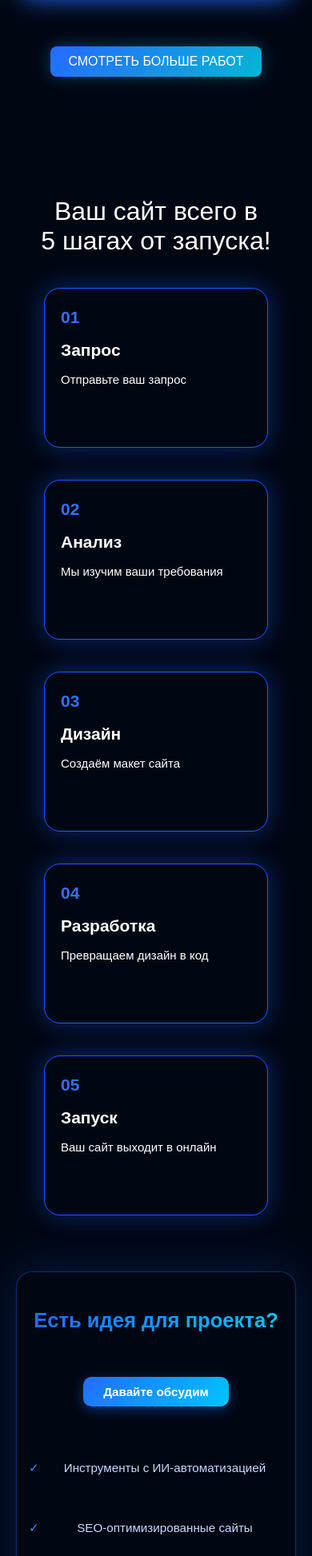
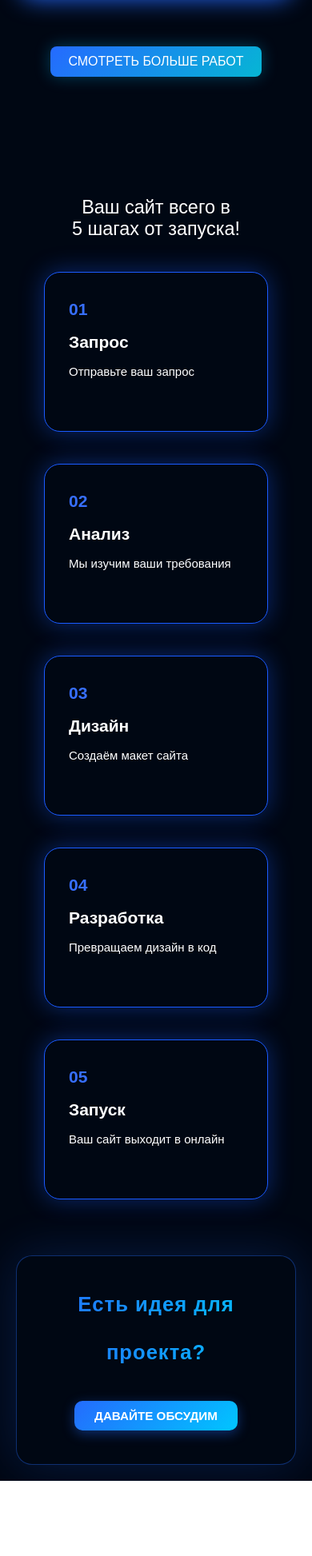
Before and after one commit to JahongirFox/DevSphere-IT-Company, a React (Vite) app: page / in a window 390 px wide. Shown: the part 2631-4577 px from the top of the page at 80% size. After the commit the page ends 4483 px from the top, so only its background shows below. Built offline with nearby package versions, Linux system fonts and the light colour scheme.

Commit message:
DevSphere IT Company

```diff
--- a/src/Pages/Home/Home4/Home4.css
+++ b/src/Pages/Home/Home4/Home4.css
@@ -15,7 +15,7 @@
     color: white;
     text-align: center;
     font-family: Montserrat, sans-serif;
-    font-size: clamp(20px, 6.5vw, 36px);
+    font-size: clamp(0px,6vw, 36px);
 }
 
 /* Flex container for cards */
@@ -23,7 +23,7 @@
     display: flex;
     flex-wrap: wrap;
     justify-content: center;
-    gap: 50px;
+    gap: 60px;
     margin-top: 30px;
     width: 100%;
     max-width: 1200px;
@@ -36,7 +36,7 @@
     border: 1px solid #1a5bff;
     box-shadow: 0 0 30px #1a5bff66;
     width: 260px;
-    height: 180px;
+    height: 120px;
     border-radius: 20px;
     transition: transform 0.3s ease, box-shadow 0.3s ease;
     margin-top: 40px;
@@ -48,7 +48,7 @@
 }
 
 .Home4-cardss {
-    padding: 20px;
+    padding: 30px;
     text-align: left;
     line-height: 1.5;
 }
@@ -80,12 +80,7 @@
 /* Mobile Devices (Portrait) */
 @media (max-width: 609px) {
     .Home4 {
-        padding: 20px 0;
-    }
-
-    .Home4 > p {
-        font-size: 28px;
-        margin-bottom: 20px;
+        padding: 30px 0;
     }
 
     .Flex-Home4-bigs {
@@ -118,10 +113,6 @@
         padding: 50px 15px;
     }
 
-    .Home4 > p {
-        font-size: 32px;
-    }
-
     .Flex-Home4-bigs {
         gap: 20px;
     }
@@ -150,10 +141,6 @@
         padding: 80px 20px;
     }
 
-    .Home4 > p {
-        font-size: 36px;
-    }
-
     .Flex-Home4-bigs {
         gap: 50px;
     }
--- a/src/Pages/Home/Home5/Home5.css
+++ b/src/Pages/Home/Home5/Home5.css
@@ -7,20 +7,20 @@
 .Home5 {
     background: #000713;
     width: 100%;
-    height: 100vh;
     display: flex;
     justify-content: center;
     align-items: center;
+    padding: 100px 20px; /* Barcha ekranlarda yanada to'liq ko'rinish */
 }
 
 .home5-content {
     text-align: center;
     background: #000713;
     color: white;
-    padding: 50px 30px;
+    padding: 60px 40px;
     border-radius: 20px;
     box-shadow: 0 0 60px rgba(36, 107, 253, 0.2);
-    max-width: 1500px;
+    max-width: 1300px;
     width: 100%;
     line-height: 60px;
     border: 1px solid rgba(36, 107, 253, 0.4);
@@ -28,13 +28,14 @@
 }
 
 .home5-content h2 {
-    font-size: 2.2em;
+    font-size: 2.5em;
     font-weight: bold;
     font-family: Montserrat, sans-serif;
     background: linear-gradient(90deg, #246BFD, #00C6FF);
     -webkit-background-clip: text;
     -webkit-text-fill-color: transparent;
     margin-bottom: 30px;
+    letter-spacing: 1px;
 }
 
 .home5-content button {
@@ -48,6 +49,7 @@
     box-shadow: 0 4px 15px rgba(36, 107, 253, 0.4);
     font-weight: 600;
     transition: all 0.3s ease;
+    text-transform: uppercase;
 }
 
 .home5-content button:hover {
@@ -83,11 +85,13 @@
 /* Tablets (Portrait) */
 @media (max-width: 768px) {
     .home5-content {
-        padding: 40px 20px;
+        padding: 40px 25px;
+        width: 100%; /* To ensure it uses available width */
     }
 
     .home5-content h2 {
-        font-size: 1.8em;
+        font-size: 2em;
+        margin-bottom: 20px;
     }
 
     .home5-content button {
@@ -104,11 +108,12 @@
 /* Tablets (Landscape) */
 @media (max-width: 1024px) {
     .home5-content {
-        padding: 45px 25px;
+        padding: 45px 30px;
     }
 
     .home5-content h2 {
-        font-size: 2em;
+        font-size: 2.2em;
+        margin-bottom: 25px;
     }
 
     .home5-content button {
@@ -126,10 +131,12 @@
 
     .home5-content {
         padding: 30px 15px;
+        width: 100%;
     }
 
     .home5-content h2 {
         font-size: 1.6em;
+        margin-bottom: 20px;
     }
 
     .home5-content button {
--- a/src/Pages/Home/Home5/Home5.jsx
+++ b/src/Pages/Home/Home5/Home5.jsx
@@ -7,11 +7,6 @@ function Home5() {
             <div className="home5-content">
                 <h2>Есть идея для проекта?</h2>
                 <button>Давайте обсудим</button>
-                <div className="home5-features">
-                    <span>Инструменты с ИИ-автоматизацией</span>
-                    <span>SEO-оптимизированные сайты</span>
-                    <span>Масштабируемые мобильные приложения</span>
-                </div>
             </div>
         </div>
     );
```
